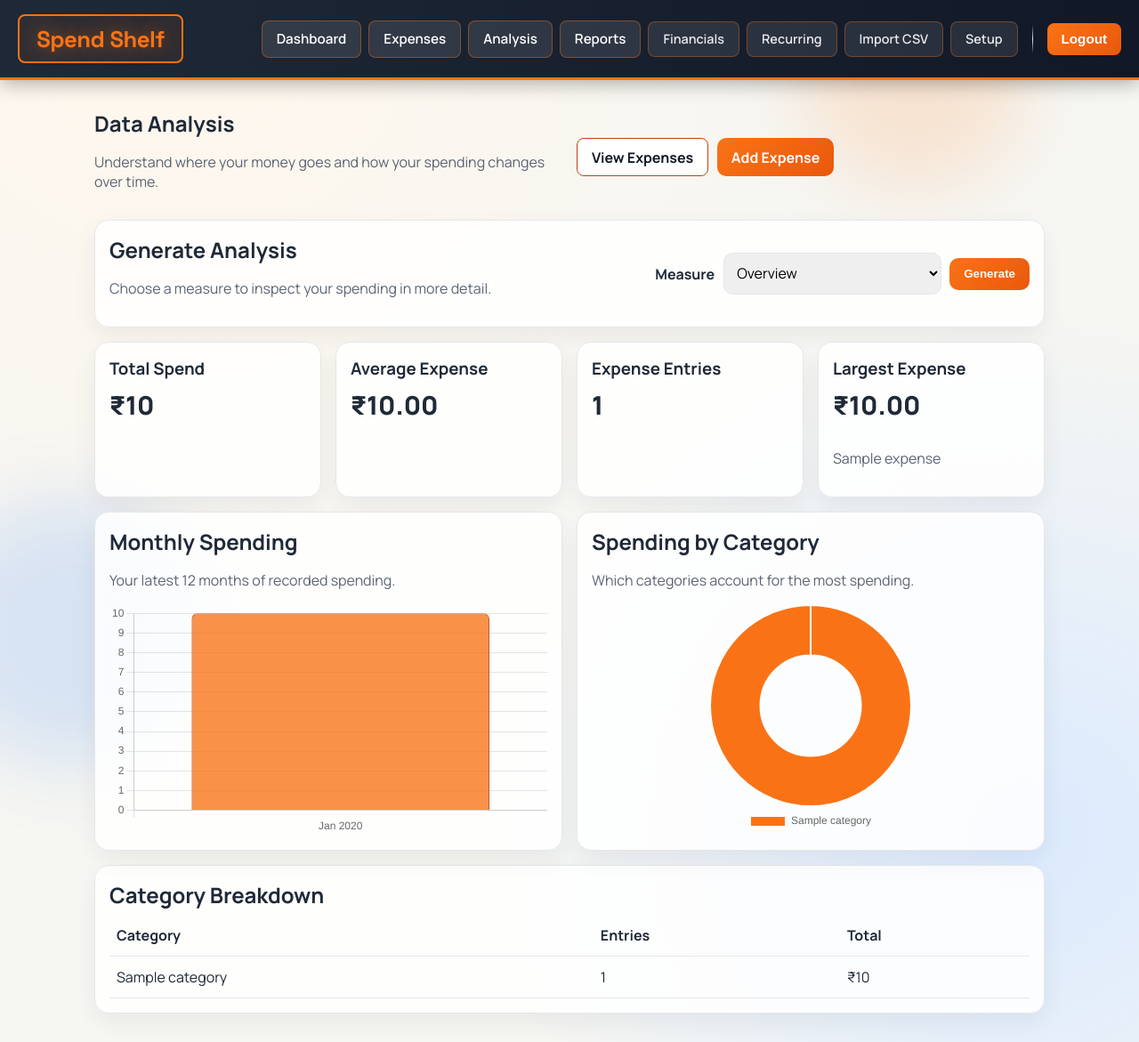
After one commit to MohitS3thi/Spend-Shelf-Django, a Django app: page /analysis/ in a window 1280 px wide. The commit adds this page. Shown: the whole page at 89% size. Run offline with Django 5.2, Linux system fonts and the light colour scheme; a user stored in the database is signed in; tables that the repository leaves empty hold one stand-in row (values such as "Sample post").

Commit message:
Data Analysis

```diff
--- a/expenses/urls.py
+++ b/expenses/urls.py
@@ -2,6 +2,7 @@ from django.urls import path
 
 from .views import (
     CSVImportView,
+    AnalysisView,
     CategorySetupView,
     DashboardView,
     ExpenseCreateView,
@@ -21,6 +22,7 @@ urlpatterns = [
     path("login/", UserLoginView.as_view(), name="login"),
     path("signup/", SignUpView.as_view(), name="signup"),
     path("expenses/", ExpenseListView.as_view(), name="expense-list"),
+    path("analysis/", AnalysisView.as_view(), name="analysis"),
     path("expenses/add/", ExpenseCreateView.as_view(), name="expense-add"),
     path("expenses/<int:pk>/edit/", ExpenseUpdateView.as_view(), name="expense-edit"),
     path("expenses/<int:pk>/delete/", ExpenseDeleteView.as_view(), name="expense-delete"),
--- a/expenses/views.py
+++ b/expenses/views.py
@@ -1,4 +1,5 @@
 import csv
+import statistics
 from calendar import monthrange
 from datetime import datetime, timedelta
 from decimal import Decimal, InvalidOperation
@@ -9,7 +10,7 @@ from django.http import HttpResponse
 from django.contrib.auth.decorators import login_required
 from django.contrib.auth.mixins import LoginRequiredMixin
 from django.contrib.auth.views import LoginView
-from django.db.models import Sum
+from django.db.models import Count, Sum
 from django.db.models.functions import TruncMonth
 from django.shortcuts import redirect
 from django.urls import reverse_lazy
@@ -111,18 +112,156 @@ class DashboardView(LoginRequiredMixin, TemplateView):
         return context
 
 
+class AnalysisView(LoginRequiredMixin, TemplateView):
+    template_name = "expenses/analysis.html"
+    ANALYSIS_OPTIONS = {
+        "overview": "Overview",
+        "median": "Median expense",
+        "standard_deviation": "Standard deviation",
+        "month_over_month": "Month-over-month change",
+        "category_variance": "Category-wise variance",
+        "trend_projection": "Trend projection",
+    }
+
+    def get_context_data(self, **kwargs):
+        context = super().get_context_data(**kwargs)
+        expenses = Expense.objects.filter(user=self.request.user)
+        selected_analysis = self.request.GET.get("analysis", "overview")
+        if selected_analysis not in self.ANALYSIS_OPTIONS:
+            selected_analysis = "overview"
+        amounts = list(expenses.values_list("amount", flat=True))
+
+        monthly_totals = list(
+            expenses.annotate(month=TruncMonth("date"))
+            .values("month")
+            .annotate(total=Sum("amount"))
+            .order_by("month")
+        )[-12:]
+        category_totals = list(
+            expenses.values("category__name")
+            .annotate(total=Sum("amount"), count=Count("id"))
+            .order_by("-total")
+        )
+        summary = expenses.aggregate(
+            total=Sum("amount"),
+            count=Count("id"),
+        )
+        average = (summary["total"] / summary["count"]) if summary["total"] and summary["count"] else 0
+        median = statistics.median(amounts) if amounts else 0
+        standard_deviation = statistics.pstdev(amounts) if len(amounts) > 1 else 0
+        trend_labels = [entry["month"].strftime("%b %Y") for entry in monthly_totals]
+        trend_values = [float(entry["total"]) for entry in monthly_totals]
+        projection = 0
+        trend_slope = 0
+        if trend_values:
+            if len(trend_values) > 1:
+                x_mean = (len(trend_values) - 1) / 2
+                y_mean = sum(trend_values) / len(trend_values)
+                denominator = sum((index - x_mean) ** 2 for index in range(len(trend_values)))
+                trend_slope = sum(
+                    (index - x_mean) * (value - y_mean)
+                    for index, value in enumerate(trend_values)
+                ) / denominator
+                trend_intercept = y_mean - trend_slope * x_mean
+                trend_line_values = [
+                    round(trend_intercept + trend_slope * index, 2)
+                    for index in range(len(trend_values) + 1)
+                ]
+            else:
+                projection = trend_values[0]
+                trend_line_values = [trend_values[0], trend_values[0]]
+            projection = trend_line_values[-1]
+            last_month = monthly_totals[-1]["month"]
+            next_month = last_month.month + 1
+            next_year = last_month.year
+            if next_month > 12:
+                next_month = 1
+                next_year += 1
+            trend_labels.append(datetime(next_year, next_month, 1).strftime("%b %Y"))
+            trend_values.append(None)
+        else:
+            trend_line_values = []
+        month_over_month = []
+        for previous, current in zip(monthly_totals, monthly_totals[1:]):
+            previous_total = previous["total"]
+            current_total = current["total"]
+            change = ((current_total - previous_total) / previous_total * 100) if previous_total else None
+            month_over_month.append({
+                "month": current["month"].strftime("%b %Y"),
+                "total": current_total,
+                "change": round(change, 2) if change is not None else None,
+            })
+
+        category_amounts = {}
+        for category_name, amount in expenses.values_list("category__name", "amount"):
+            category_amounts.setdefault(category_name, []).append(amount)
+        category_variances = []
+        for category_name, category_values in category_amounts.items():
+            category_variances.append({
+                "name": category_name,
+                "count": len(category_values),
+                "variance": round(statistics.pvariance(category_values), 2) if len(category_values) > 1 else 0,
+            })
+        category_variances.sort(key=lambda row: row["variance"], reverse=True)
+
+        context["analysis_month_labels"] = [entry["month"].strftime("%b %Y") for entry in monthly_totals]
+        context["analysis_month_values"] = [float(entry["total"]) for entry in monthly_totals]
+        context["chart_labels"] = trend_labels if selected_analysis == "trend_projection" else context["analysis_month_labels"]
+        context["chart_values"] = trend_values if selected_analysis == "trend_projection" else context["analysis_month_values"]
+        context["show_trend_line"] = selected_analysis == "trend_projection"
+        context["trend_labels"] = trend_labels
+        context["trend_values"] = trend_values
+        context["trend_line_values"] = trend_line_values
+        context["trend_projection"] = round(projection, 2)
+        context["trend_slope"] = round(trend_slope, 2)
+        context["category_labels"] = [entry["category__name"] for entry in category_totals]
+        context["category_values"] = [float(entry["total"]) for entry in category_totals]
+        context["category_totals"] = category_totals
+        context["analysis_total"] = summary["total"] or 0
+        context["analysis_count"] = summary["count"] or 0
+        context["analysis_average"] = round(average, 2)
+        context["analysis_median"] = round(median, 2)
+        context["analysis_standard_deviation"] = round(standard_deviation, 2)
+        context["month_over_month"] = month_over_month
+        context["category_variances"] = category_variances
+        context["analysis_options"] = self.ANALYSIS_OPTIONS.items()
+        context["selected_analysis"] = selected_analysis
+        context["selected_analysis_label"] = self.ANALYSIS_OPTIONS[selected_analysis]
+        context["largest_expense"] = expenses.select_related("category").order_by("-amount", "-date").first()
+        return context
+
+
 class ExpenseListView(LoginRequiredMixin, ListView):
     model = Expense
     template_name = "expenses/expense_list.html"
     context_object_name = "expenses"
     paginate_by = 10
 
+    SORT_OPTIONS = {
+        "date_desc": ("-date", "-created_at"),
+        "date_asc": ("date", "created_at"),
+        "amount_desc": ("-amount", "-date", "-created_at"),
+        "amount_asc": ("amount", "date", "created_at"),
+        "title_asc": ("title", "-date", "-created_at"),
+        "title_desc": ("-title", "-date", "-created_at"),
+    }
+
     def get_queryset(self):
+        self.sort = self.request.GET.get("sort", "date_desc")
+        ordering = self.SORT_OPTIONS.get(self.sort, self.SORT_OPTIONS["date_desc"])
         return (
             Expense.objects.filter(user=self.request.user)
             .select_related("category")
-            .order_by("-date", "-created_at")
+            .order_by(*ordering)
         )
+
+    def get_context_data(self, **kwargs):
+        context = super().get_context_data(**kwargs)
+        query_params = self.request.GET.copy()
+        query_params.pop("page", None)
+        context["pagination_query"] = query_params.urlencode()
+        context["current_sort"] = getattr(self, "sort", "date_desc")
+        return context
 
 
 class ExpenseCreateView(LoginRequiredMixin, CreateView):
--- a/static/css/styles.css
+++ b/static/css/styles.css
@@ -232,8 +232,79 @@ h3 {
     margin-bottom: 1rem;
 }
 
+.analysis-stats {
+    grid-template-columns: repeat(4, minmax(0, 1fr));
+    margin-bottom: 1rem;
+}
+
 .content-grid {
     grid-template-columns: repeat(2, minmax(0, 1fr));
+}
+
+.analysis-grid {
+    grid-template-columns: repeat(2, minmax(0, 1fr));
+    margin-bottom: 1rem;
+}
+
+.analysis-chart {
+    height: 320px;
+    max-height: 320px;
+    margin-top: 1rem;
+}
+
+.analysis-breakdown {
+    margin-bottom: 1rem;
+}
+
+.analysis-selector {
+    display: flex;
+    align-items: center;
+    justify-content: space-between;
+    gap: 1rem;
+    margin-bottom: 1rem;
+    border-left: 4px solid var(--accent);
+}
+
+.analysis-form {
+    display: flex;
+    align-items: center;
+    gap: 0.6rem;
+    flex: 0 0 auto;
+}
+
+.analysis-form label {
+    font-weight: 700;
+    white-space: nowrap;
+}
+
+.analysis-form select {
+    width: auto;
+    min-width: 220px;
+}
+
+.analysis-detail {
+    margin-bottom: 1rem;
+}
+
+.analysis-highlight {
+    margin: 1rem 0 0;
+    color: var(--accent-dark);
+    font-size: 2.2rem;
+    font-weight: 800;
+}
+
+.analysis-positive {
+    color: #15803d;
+    font-weight: 800;
+}
+
+.analysis-negative {
+    color: var(--danger);
+    font-weight: 800;
+}
+
+.analysis-detail .muted {
+    max-width: 760px;
 }
 
 .card {
@@ -268,6 +339,7 @@ h3 {
 
 .btn-primary {
     background: linear-gradient(135deg, var(--accent), #ea580c);
+    text-decoration: none;
 }
 
 .btn-primary:hover {
--- a/templates/base.html
+++ b/templates/base.html
@@ -9,7 +9,7 @@
     <link rel="preconnect" href="https://fonts.gstatic.com" crossorigin />
     <link href="https://fonts.googleapis.com/css2?family=Manrope:wght@400;600;700;800&family=Space+Grotesk:wght@500;700&display=swap" rel="stylesheet" />
     {% load static %}
-    <link rel="stylesheet" href="{% static 'css/styles.css' %}" />
+    <link rel="stylesheet" href="{% static 'css/styles.css' %}?v=20260811-2" />
 </head>
 <body>
     <div class="bg-shape bg-shape-1"></div>
@@ -21,6 +21,7 @@
             {% if user.is_authenticated %}
                 <a href="{% url 'dashboard' %}" class="nav-main">Dashboard</a>
                 <a href="{% url 'expense-list' %}" class="nav-main">Expenses</a>
+                <a href="{% url 'analysis' %}" class="nav-main">Analysis</a>
                 <a href="{% url 'report-monthly' %}" class="nav-main">Reports</a>
                 <a href="{% url 'financial-profile' %}" class="nav-tools">Financials</a>
                 <a href="{% url 'recurring-transactions' %}" class="nav-tools">Recurring</a>
--- /dev/null
+++ b/templates/expenses/analysis.html
@@ -0,0 +1,259 @@
+{% extends 'base.html' %}
+{% block title %}Data Analysis | Spend Shelf{% endblock %}
+{% block content %}
+<section class="hero">
+    <div>
+        <h1>Data Analysis</h1>
+        <p class="muted">Understand where your money goes and how your spending changes over time.</p>
+    </div>
+    <div class="hero-actions">
+        <a href="{% url 'expense-list' %}" class="btn-secondary">View Expenses</a>
+        <a href="{% url 'expense-add' %}" class="btn-primary">Add Expense</a>
+    </div>
+</section>
+
+<section class="card analysis-selector">
+    <div>
+        <h2>Generate Analysis</h2>
+        <p class="muted">Choose a measure to inspect your spending in more detail.</p>
+    </div>
+    <form method="get" class="analysis-form">
+        <label for="analysis-measure">Measure</label>
+        <select id="analysis-measure" name="analysis">
+            {% for value, label in analysis_options %}
+                <option value="{{ value }}"{% if selected_analysis == value %} selected{% endif %}>{{ label }}</option>
+            {% endfor %}
+        </select>
+        <button type="submit" class="btn-primary">Generate</button>
+    </form>
+</section>
+
+{% if selected_analysis == 'median' %}
+    <section class="card analysis-detail">
+        <h2>Median Expense</h2>
+        <p class="muted">Half of your recorded expenses are below this amount and half are above it.</p>
+        <p class="analysis-highlight">₹{{ analysis_median }}</p>
+    </section>
+{% elif selected_analysis == 'standard_deviation' %}
+    <section class="card analysis-detail">
+        <h2>Standard Deviation</h2>
+        <p class="muted">This shows how widely individual expenses vary around your average expense.</p>
+        <p class="analysis-highlight">₹{{ analysis_standard_deviation }}</p>
+    </section>
+{% elif selected_analysis == 'month_over_month' %}
+    <section class="card analysis-detail">
+        <h2>Month-over-Month Change</h2>
+        <p class="muted">Percentage change compares each month with the previous recorded month.</p>
+        <div class="table-wrap">
+            <table>
+                <thead>
+                    <tr>
+                        <th>Month</th>
+                        <th>Total</th>
+                        <th>Change</th>
+                    </tr>
+                </thead>
+                <tbody>
+                    {% for row in month_over_month %}
+                        <tr>
+                            <td>{{ row.month }}</td>
+                            <td>₹{{ row.total }}</td>
+                            <td class="{% if row.change < 0 %}analysis-positive{% elif row.change > 0 %}analysis-negative{% endif %}">
+                                {% if row.change is not None %}{{ row.change }}%{% else %}New baseline{% endif %}
+                            </td>
+                        </tr>
+                    {% empty %}
+                        <tr><td colspan="3" class="muted">At least two months of data are needed.</td></tr>
+                    {% endfor %}
+                </tbody>
+            </table>
+        </div>
+    </section>
+{% elif selected_analysis == 'category_variance' %}
+    <section class="card analysis-detail">
+        <h2>Category-wise Variance</h2>
+        <p class="muted">Variance measures how much expense amounts differ within each category.</p>
+        <div class="table-wrap">
+            <table>
+                <thead>
+                    <tr>
+                        <th>Category</th>
+                        <th>Entries</th>
+                        <th>Variance</th>
+                    </tr>
+                </thead>
+                <tbody>
+                    {% for row in category_variances %}
+                        <tr>
+                            <td>{{ row.name }}</td>
+                            <td>{{ row.count }}</td>
+                            <td>₹{{ row.variance }}</td>
+                        </tr>
+                    {% empty %}
+                        <tr><td colspan="3" class="muted">No category data available yet.</td></tr>
+                    {% endfor %}
+                </tbody>
+            </table>
+        </div>
+    </section>
+{% elif selected_analysis == 'trend_projection' %}
+    <section class="card analysis-detail">
+        <h2>Trend Projection</h2>
+        <p class="muted">A linear regression trendline estimates your likely spending for the next month.</p>
+        <p class="analysis-highlight">₹{{ trend_projection }}</p>
+        <p class="muted">
+            {% if trend_slope > 0 %}The trend is rising by approximately ₹{{ trend_slope }} per month.{% elif trend_slope < 0 %}The trend is falling by approximately ₹{{ trend_slope|floatformat:2|cut:'-' }} per month.{% else %}The trend is stable.{% endif %}
+        </p>
+    </section>
+{% endif %}
+
+<section class="grid analysis-stats">
+    <article class="card stat-card">
+        <h3>Total Spend</h3>
+        <p class="amount">₹{{ analysis_total }}</p>
+    </article>
+    <article class="card stat-card">
+        <h3>Average Expense</h3>
+        <p class="amount">₹{{ analysis_average }}</p>
+    </article>
+    <article class="card stat-card">
+        <h3>Expense Entries</h3>
+        <p class="amount">{{ analysis_count }}</p>
+    </article>
+    <article class="card stat-card">
+        <h3>Largest Expense</h3>
+        {% if largest_expense %}
+            <p class="amount">₹{{ largest_expense.amount }}</p>
+            <p class="muted">{{ largest_expense.title }}</p>
+        {% else %}
+            <p class="amount">₹0</p>
+        {% endif %}
+    </article>
+</section>
+
+<section class="grid analysis-grid">
+    <article class="card">
+        <h2>Monthly Spending</h2>
+        <p class="muted">Your latest 12 months of recorded spending.</p>
+        <div class="chart-wrap analysis-chart">
+            <canvas id="monthlyAnalysisChart"></canvas>
+        </div>
+    </article>
+
+    <article class="card">
+        <h2>Spending by Category</h2>
+        <p class="muted">Which categories account for the most spending.</p>
+        <div class="chart-wrap analysis-chart">
+            <canvas id="categoryAnalysisChart"></canvas>
+        </div>
+    </article>
+</section>
+
+<section class="card analysis-breakdown">
+    <h2>Category Breakdown</h2>
+    <div class="table-wrap">
+        <table>
+            <thead>
+                <tr>
+                    <th>Category</th>
+                    <th>Entries</th>
+                    <th>Total</th>
+                </tr>
+            </thead>
+            <tbody>
+                {% for row in category_totals %}
+                    <tr>
+                        <td>{{ row.category__name }}</td>
+                        <td>{{ row.count }}</td>
+                        <td>₹{{ row.total }}</td>
+                    </tr>
+                {% empty %}
+                    <tr>
+                        <td colspan="3" class="muted">No expense data available yet.</td>
+                    </tr>
+                {% endfor %}
+            </tbody>
+        </table>
+    </div>
+</section>
+
+<script src="https://cdn.jsdelivr.net/npm/chart.js"></script>
+{{ analysis_month_labels|json_script:"analysis-month-labels" }}
+{{ analysis_month_values|json_script:"analysis-month-values" }}
+{{ chart_labels|json_script:"chart-labels" }}
+{{ chart_values|json_script:"chart-values" }}
+{{ trend_labels|json_script:"trend-labels" }}
+{{ trend_values|json_script:"trend-values" }}
+{{ trend_line_values|json_script:"trend-line-values" }}
+{{ show_trend_line|json_script:"show-trend-line" }}
+{{ category_labels|json_script:"category-labels" }}
+{{ category_values|json_script:"category-values" }}
+<script>
+    const monthLabels = JSON.parse(document.getElementById("analysis-month-labels").textContent);
+    const monthValues = JSON.parse(document.getElementById("analysis-month-values").textContent);
+    const chartLabels = JSON.parse(document.getElementById("chart-labels").textContent);
+    const chartValues = JSON.parse(document.getElementById("chart-values").textContent);
+    const trendLabels = JSON.parse(document.getElementById("trend-labels").textContent);
+    const trendValues = JSON.parse(document.getElementById("trend-values").textContent);
+    const trendLineValues = JSON.parse(document.getElementById("trend-line-values").textContent);
+    const showTrendLine = JSON.parse(document.getElementById("show-trend-line").textContent);
+    const categoryLabels = JSON.parse(document.getElementById("category-labels").textContent);
+    const categoryValues = JSON.parse(document.getElementById("category-values").textContent);
+
+    const monthlyChartDatasets = [{
+        label: "Monthly Spend",
+        data: chartValues,
+        backgroundColor: "rgba(249, 115, 22, 0.78)",
+        borderColor: "#c2410c",
+        borderWidth: 1,
+        borderRadius: 6,
+    }];
+
+    if (showTrendLine) {
+        monthlyChartDatasets.push({
+            label: "Trend and projection",
+            data: trendLineValues,
+            type: "line",
+            borderColor: "#1f2937",
+            backgroundColor: "#1f2937",
+            borderWidth: 3,
+            borderDash: [7, 5],
+            pointRadius: 3,
+            pointBackgroundColor: "#f97316",
+            tension: 0.2,
+        });
+    }
+
+    new Chart(document.getElementById("monthlyAnalysisChart"), {
+        type: "bar",
+        data: {
+            labels: chartLabels,
+            datasets: monthlyChartDatasets,
+        },
+        options: {
+            responsive: true,
+            maintainAspectRatio: false,
+            plugins: { legend: { display: false } },
+            scales: { y: { beginAtZero: true } },
+        },
+    });
+
+    new Chart(document.getElementById("categoryAnalysisChart"), {
+        type: "doughnut",
+        data: {
+            labels: categoryLabels,
+            datasets: [{
+                data: categoryValues,
+                backgroundColor: ["#f97316", "#2563eb", "#16a34a", "#eab308", "#dc2626", "#7c3aed"],
+                borderColor: "#ffffff",
+                borderWidth: 2,
+            }],
+        },
+        options: {
+            responsive: true,
+            maintainAspectRatio: false,
+            plugins: { legend: { position: "bottom" } },
+        },
+    });
+</script>
+{% endblock %}
--- a/templates/expenses/dashboard.html
+++ b/templates/expenses/dashboard.html
@@ -8,6 +8,7 @@
     </div>
     <div class="hero-actions">
         <a href="{% url 'expense-add' %}" class="btn-primary">Add Expense</a>
+        <a href="{% url 'analysis' %}" class="btn-secondary">Data Analysis</a>
         <a href="{% url 'export-spending-csv' %}" class="btn-secondary" title="Export spending as CSV">📥 CSV</a>
     </div>
 </section>
```
Also changed, not shown: other parts of static/css/styles.css (+134 -1 lines), templates/expenses/expense_list.html (+41 -12 lines), 1 other file.
